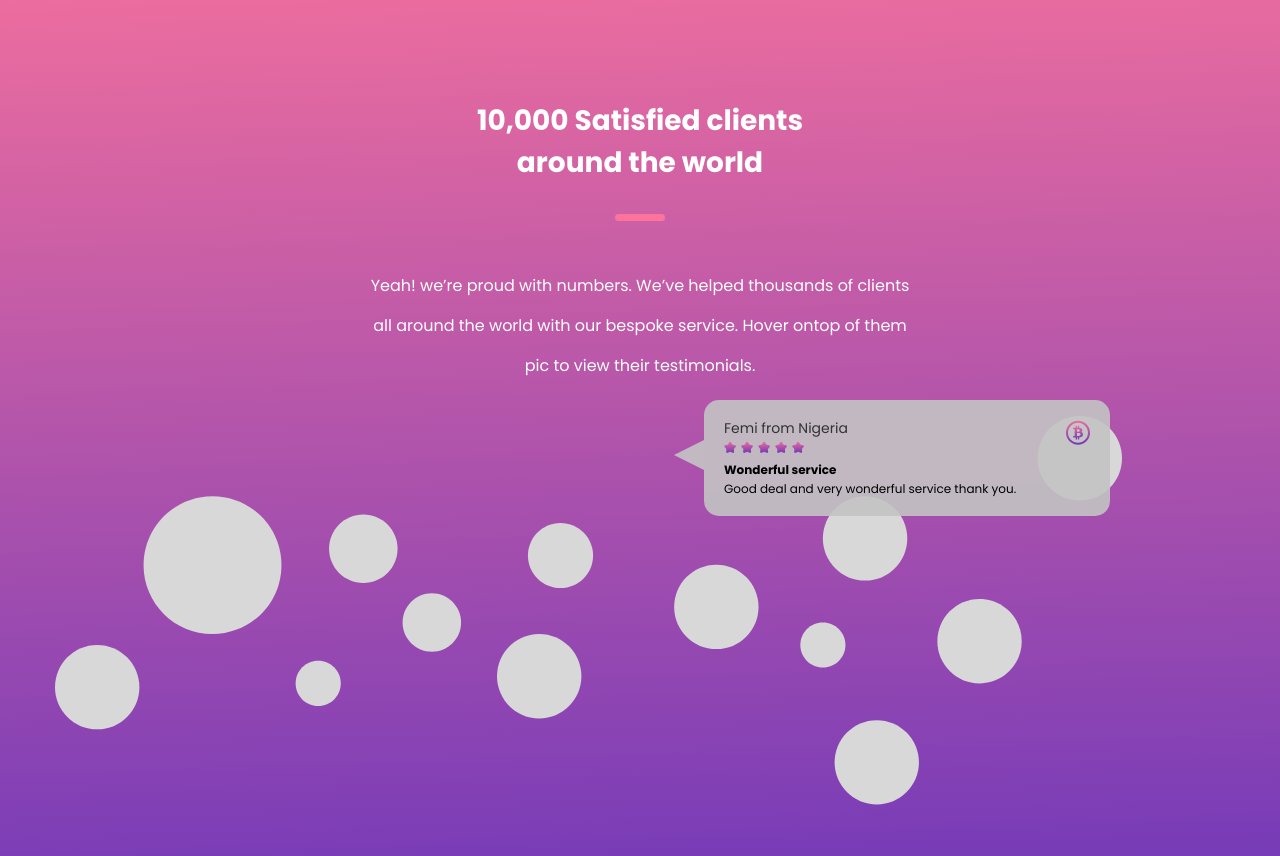
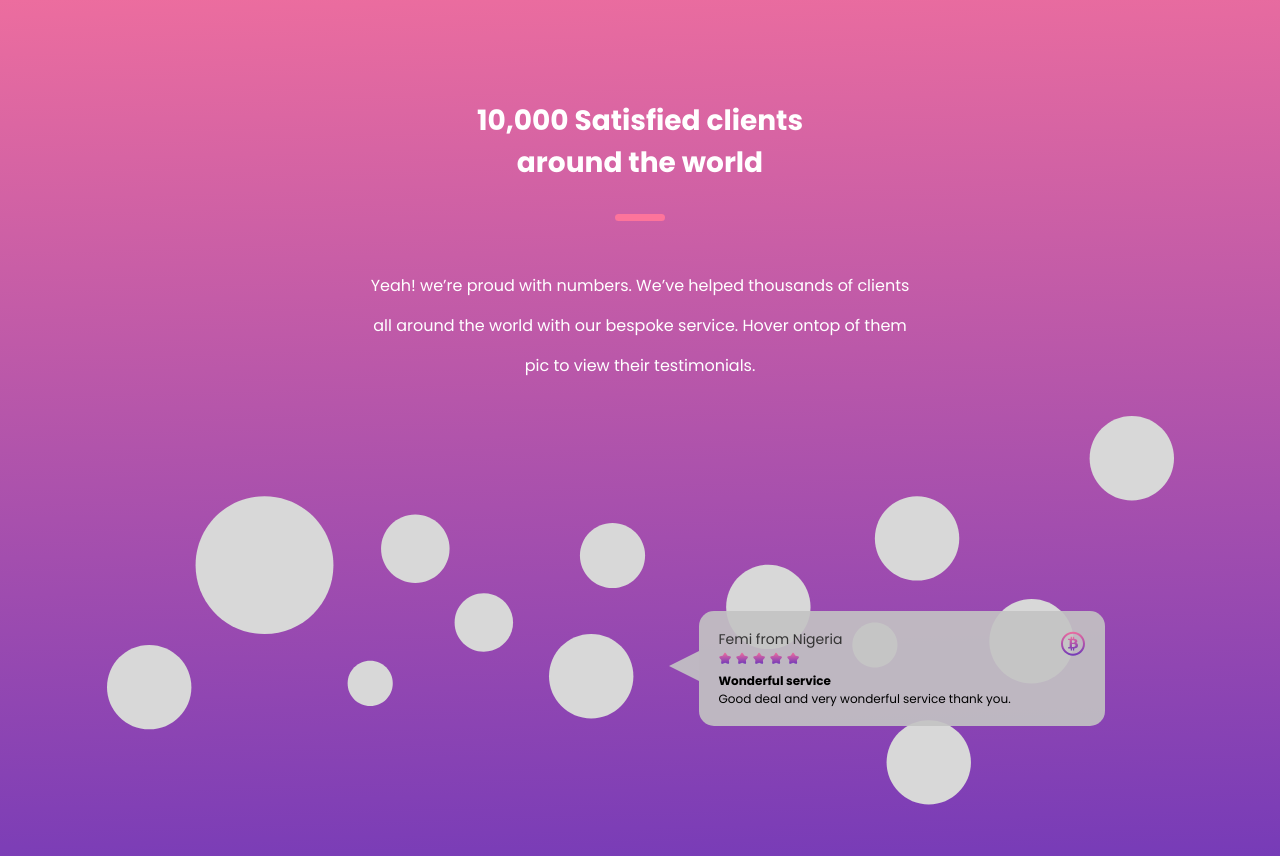
Before and after one commit to pyropetrick/CoinBase, a plain HTML site: page src/index.html in a window 1280 px wide. Drawn offline with Linux system fonts and the light colour scheme.

Commit message:
style img and class

```diff
--- a/src/sass/main.css
+++ b/src/sass/main.css
@@ -110,11 +110,12 @@ body {
   background: linear-gradient(178.18deg, #FD749B -13.56%, #281AC8 158.3%);
 }
 .world-clients__balls {
+  margin: 0 auto;
+  max-width: 1100px;
+  max-height: 400px;
+}
+.world-clients__balls--wrapper {
   position: relative;
-}
-
-.balls {
-  margin: 0 auto;
 }
 
 .feedback {
@@ -166,4 +167,8 @@ body {
   font-family: "Poppins", sans-serif;
   font-size: 0.75rem;
   font-weight: 400;
+}
+.feedback__icon-bitcoin {
+  max-width: 25px;
+  max-height: 25px;
 }/*# sourceMappingURL=main.css.map */
```
Also changed, not shown: 1 other file.
